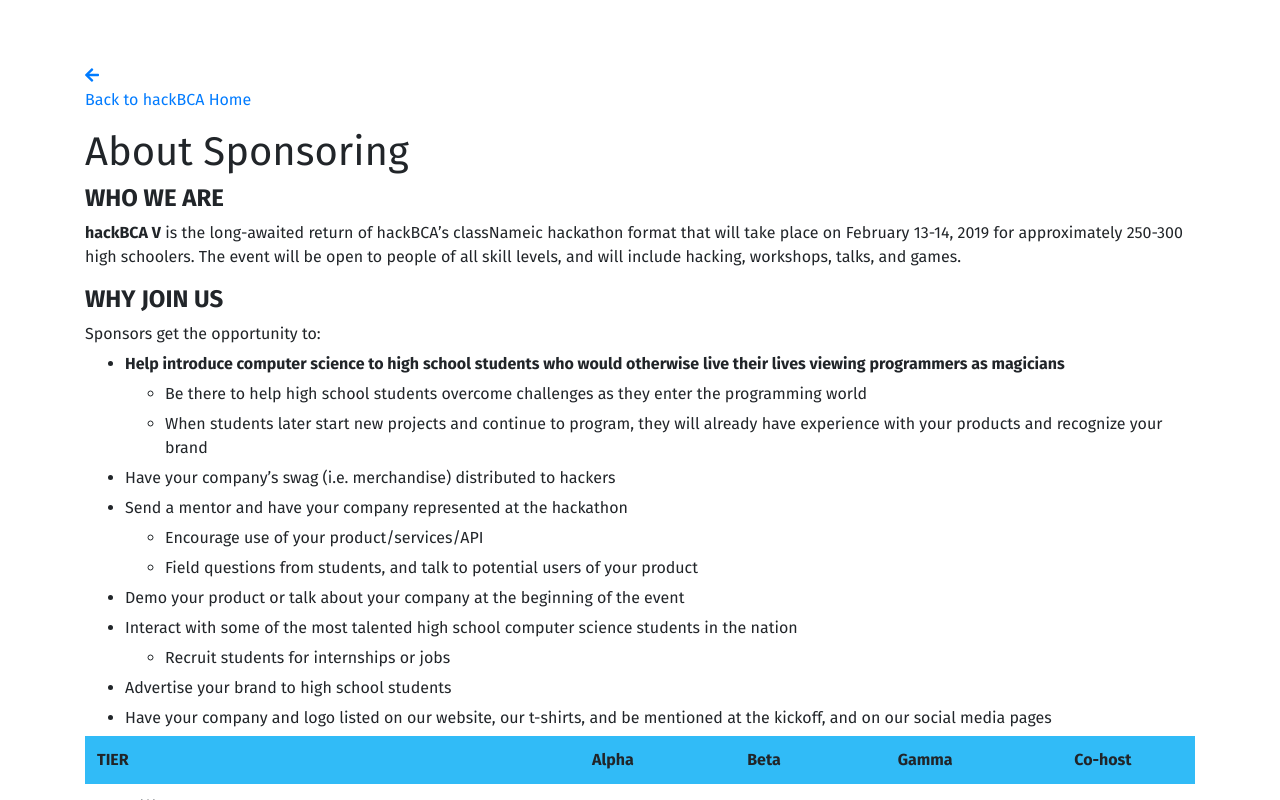
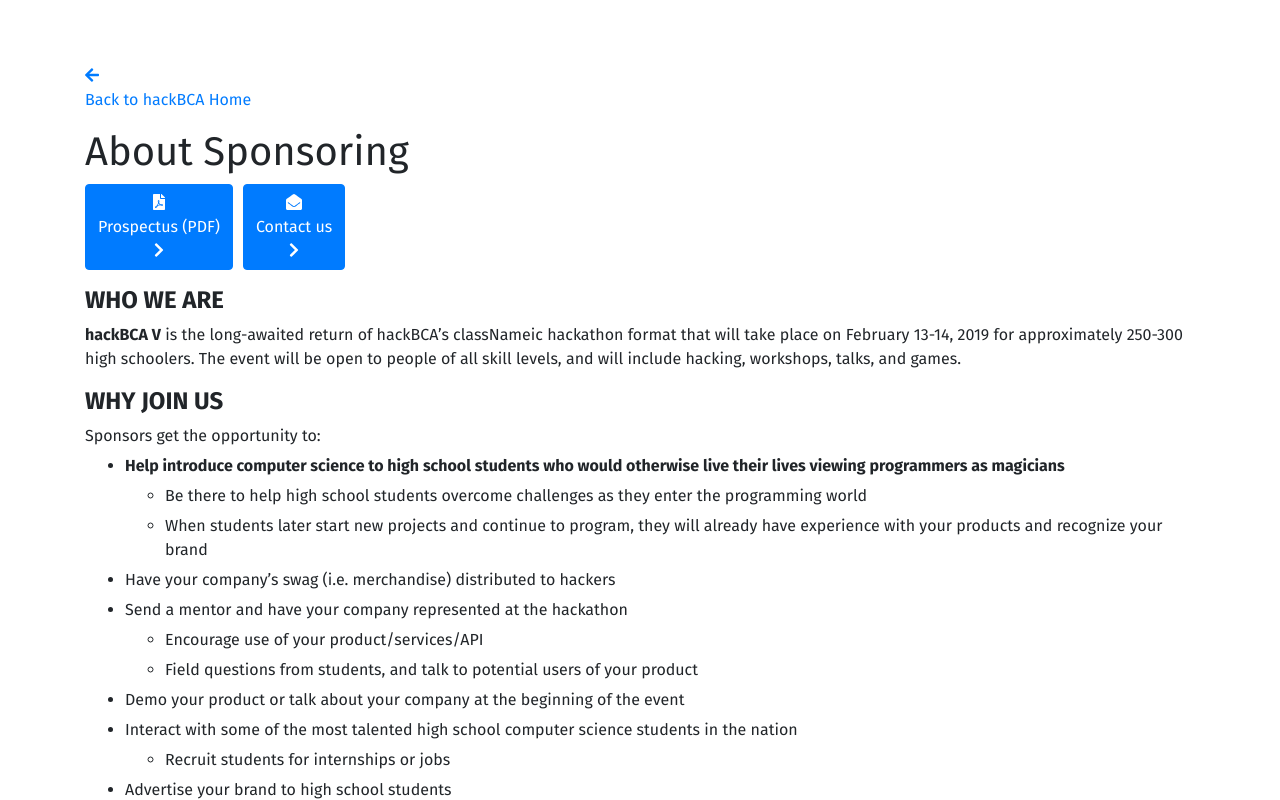
Before and after one commit to hackBCA/hackbcafive, a Next.js app: page /sponsor in a window 1280 px wide. Shown: the top 800 px of the page. Built offline with nearby package versions, Linux system fonts and the light colour scheme.

Commit message:
Add buttons for/on sponsor page

```diff
--- /dev/null
+++ b/components/Email.jsx
@@ -0,0 +1,8 @@
+import LazyIcon from './LazyIcon';
+import { faEnvelopeOpen } from '@fortawesome/free-solid-svg-icons';
+
+export default function Email() {
+    return (
+        <LazyIcon icon={faEnvelopeOpen}></LazyIcon>
+    );
+}
--- /dev/null
+++ b/components/FilePdf.jsx
@@ -0,0 +1,8 @@
+import LazyIcon from './LazyIcon';
+import { faFilePdf } from '@fortawesome/free-solid-svg-icons';
+
+export default function FilePdf() {
+    return (
+        <LazyIcon icon={faFilePdf}></LazyIcon>
+    );
+}
--- a/pages/index.jsx
+++ b/pages/index.jsx
@@ -73,13 +73,13 @@
                     {/* <p><Button href="/whatis" variant="dark">What's hackBCA? <ChevronRight /></Button></p> */}
                     <p><Link href="/register"><a className="btn btn-primary">How to register <ChevronRight /></a></Link></p>
                     <ul className="navigation-ul fa-ul">
-                        {/* <li>
+                        <li>
                             <Link href="/sponsor">
                                 <a>
                                     <CircleIcon icon={faStar} listItem /> Sponsor us <ChevronRight />
                                 </a>
                             </Link>
-                        </li> */}
+                        </li>
                         <li>
                             <Link href="/schedule">
                                 <a>
--- a/pages/sponsor.jsx
+++ b/pages/sponsor.jsx
@@ -1,4 +1,8 @@
 import ContentPage from "../components/ContentPage";
+import ChevronRight from "../components/ChevronRight";
+import FilePdf from "../components/FilePdf";
+import Email from "../components/Email";
+import Link from "next/link";
 
 export default () => <ContentPage title="Sponsor Us">
     <style jsx>{`
@@ -22,12 +26,22 @@
         }
 
         tr * p {
-            margin:auto;
+            margin: auto;
             text-align: left;
+        }
+
+        a {
+            margin-right: 10px;
         }
     `}</style>
 
     <h1><span>About Sponsoring</span></h1>
+
+    <p>
+        <Link href="/sponsor"><a className="btn btn-primary"><FilePdf /> Prospectus (PDF) <ChevronRight /></a></Link>
+        <Link href="mailto:contact@hackbca.com"><a className="btn btn-primary"><Email /> Contact us <ChevronRight /></a></Link>
+    </p>
+
     <h4><span><strong>WHO WE ARE</strong></span></h4>
     <p><span><strong>hackBCA V</strong> is the long-awaited return of hackBCA’s classNameic hackathon format that will take place on February 13-14, 2019 for approximately 250-300 high schoolers. The event will be open to people of all skill levels, and will include hacking, workshops, talks, and games.</span></p>
     <h4><span><strong>WHY JOIN US</strong></span></h4>
```
